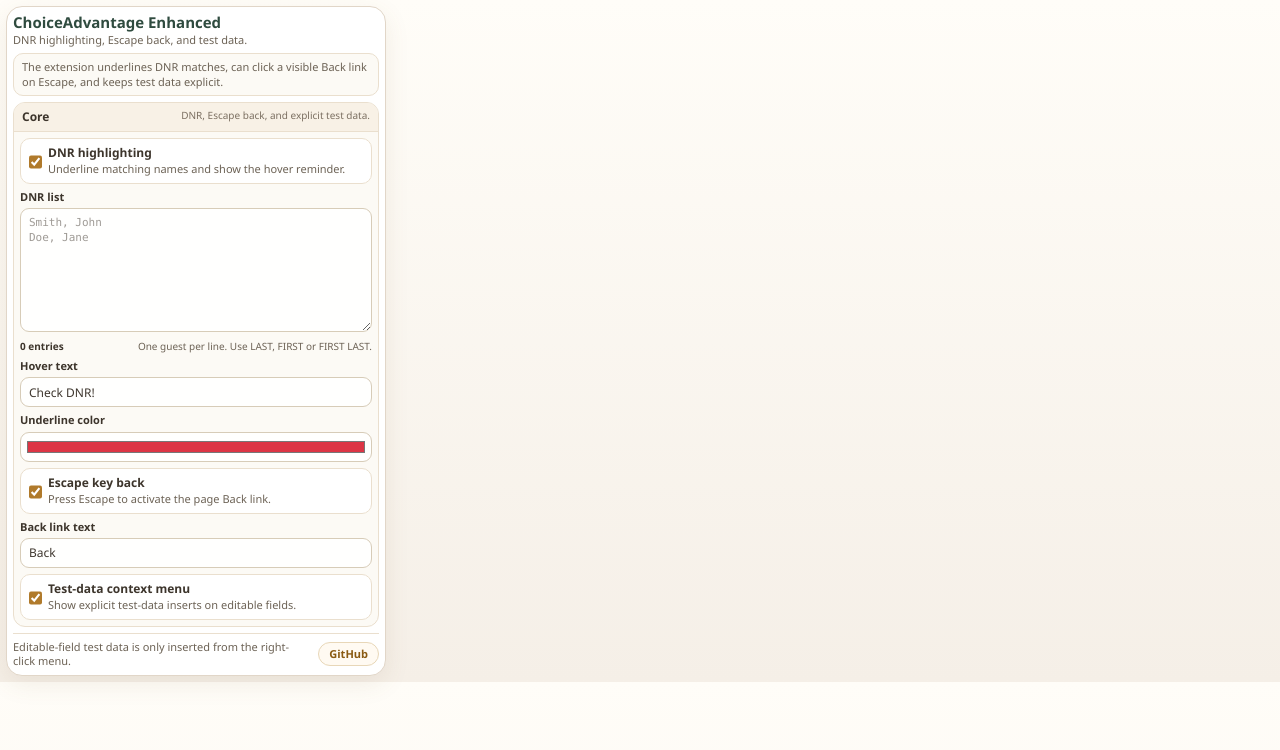
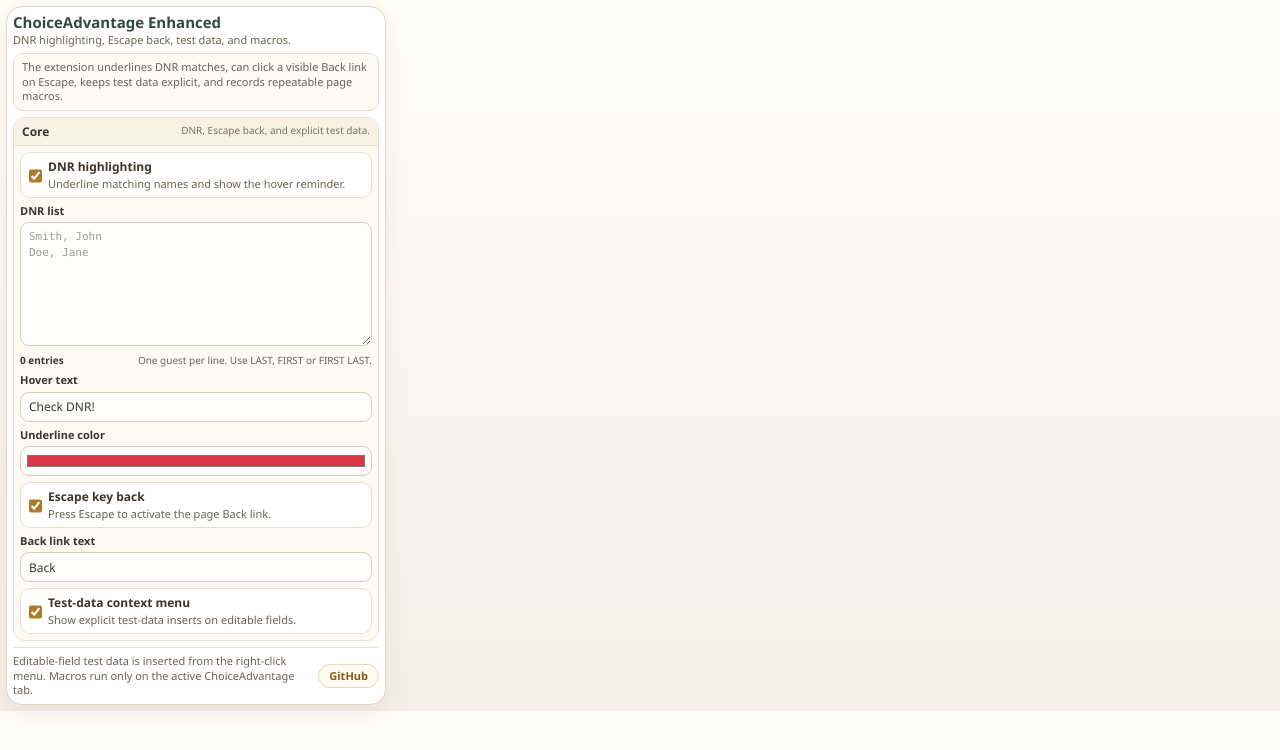
Before and after one commit to cheeseonamonkey/ChoiceAdvantageExtension, a browser extension: page options.html in a window 1280 px wide. Drawn offline with Linux system fonts and the light colour scheme.

Commit message:
Load macro recorder popup styles

```diff
--- a/options.html
+++ b/options.html
@@ -4,25 +4,26 @@
   <meta charset="UTF-8">
   <title>ChoiceAdvantage Enhanced</title>
   <link rel="stylesheet" href="options.css">
+  <link rel="stylesheet" href="macro-recorder-panel.css">
 </head>
 <body>
   <div class="panel">
     <div class="header">
       <div>
         <h1>ChoiceAdvantage Enhanced</h1>
-        <div class="subtle">DNR highlighting, Escape back, and test data.</div>
+        <div class="subtle">DNR highlighting, Escape back, test data, and macros.</div>
       </div>
       <div class="saved" id="saved">Saved</div>
     </div>
 
     <div class="intro">
-      The extension underlines DNR matches, can click a visible Back link on Escape, and keeps test data explicit.
+      The extension underlines DNR matches, can click a visible Back link on Escape, keeps test data explicit, and records repeatable page macros.
     </div>
 
     <div class="settings" id="settings"></div>
 
     <div class="footer">
-      <div class="note">Editable-field test data is only inserted from the right-click menu.</div>
+      <div class="note">Editable-field test data is inserted from the right-click menu. Macros run only on the active ChoiceAdvantage tab.</div>
       <a class="repo-link" href="https://github.com/cheeseonamonkey/ChoiceAdvantageExtension" target="_blank" rel="noreferrer">GitHub</a>
     </div>
   </div>
```
